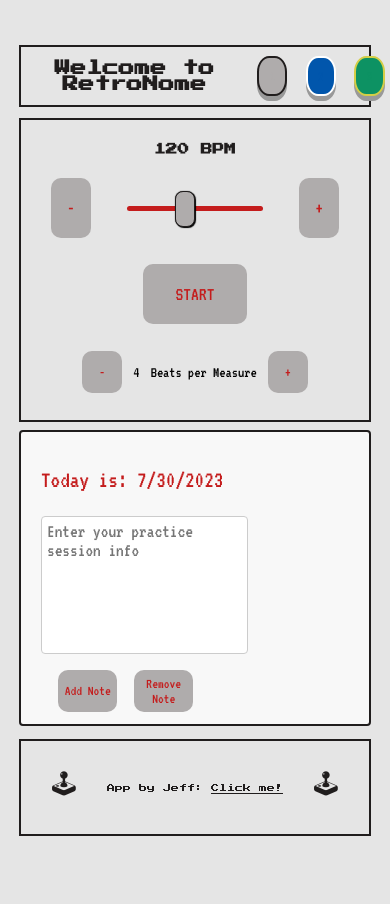
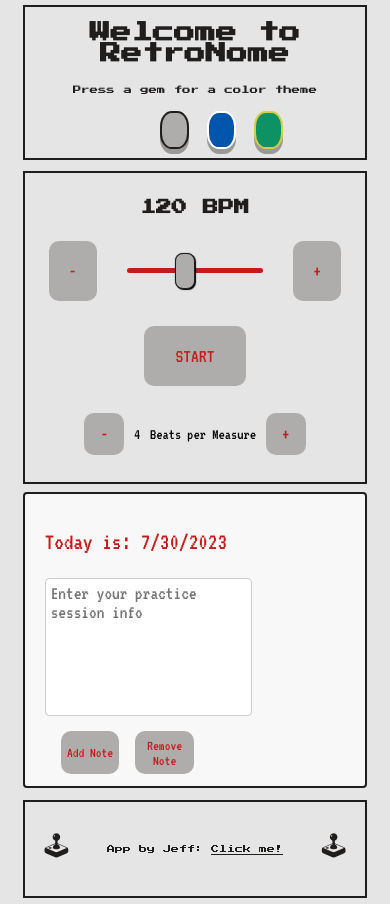
Before and after one commit to Reptartheman/RetroNome, a plain HTML site: page index.html in a window 390 px wide. Before the commit the page ends 881 px from the top, so only its background shows below. Drawn offline with nearby package versions, Linux system fonts and the light colour scheme; a web font is replaced by a local one.

Commit message:
styles/script
Fixed an issue where the media queries were off. Also fixed an issue where the note would not delete from local storage.

```diff
--- a/assets/scripts/app.js
+++ b/assets/scripts/app.js
@@ -201,6 +201,15 @@ function saveNote(event) {
   localStorage.setItem("Note", JSON.stringify(noteText));
 }
 
+function deleteNote(event){
+  event.preventDefault();
+  localStorage.removeItem("Note");
+  note = document.querySelector(".note-textarea");
+  if (note) {
+    note.value = "";
+  }
+}
+
 function init() {
   let savedNote = JSON.parse(localStorage.getItem("Note"));
 
@@ -221,6 +230,8 @@ function changeStyle(stylesheet) {
 
 
 addNote.addEventListener("click", saveNote);
+removeNote.addEventListener("click", deleteNote);
+
 
 defaultBtn.addEventListener("click", () => {
   changeStyle("./assets/styles/default.css");
@@ -234,9 +245,5 @@ zeldaBtn.addEventListener("click", () => {
   changeStyle("./assets/styles/zelda.css");
 });
 
-removeNote.addEventListener("click", () => {
-  event.preventDefault();
-  note.value = "";
-  localStorage.removeItem("Note");
-});
+
 init();
--- a/assets/styles/default.css
+++ b/assets/styles/default.css
@@ -42,6 +42,14 @@ footer {
   text-align: center;
 }
 
+h1 {
+    font-size: 3vh;
+}
+
+header p {
+    font-size: 1vh;
+}
+
 footer p {
   color: var(--colorOne);
 }
@@ -63,7 +71,6 @@ a:active {
 .themeContainer {
     display: flex;
     justify-content: space-evenly;
-    /* align-items: center; */
 }
 
 .colorTheme {
@@ -74,7 +81,6 @@ a:active {
     color:var(--colorFive);
     padding: 10px;
     font-family: var(--fontTwo);
-    font-size: 3vh;
     transition-duration: 0.4s;
     cursor: pointer;
     box-shadow: 0 5px #999;
@@ -372,7 +378,7 @@ input[type="range"]::-moz-range-track {
     border: 1px solid #ccc;
     border-radius: 4px;
     font-family: var(--fontTwo);
-    font-size: 2vw;
+    font-size: 1.2vw;
   }
 
 .timer {
@@ -397,10 +403,10 @@ input[type="range"]::-moz-range-track {
 
 
 /* iPhone 12 Portrait */
-@media only screen and (min-width: 100px) and (max-width: 844px) and (orientation: portrait) {
+@media only screen and (min-width: 320px) and (max-width: 1180px) and (orientation: portrait) {
     /* ----------------------- MAIN CONTENT STYLES ----------------------- */
     body {
-        margin: 10% 2% 10% 2%;
+        margin: auto 3% auto 3%;
         display: flex;
         flex-direction: column;
         justify-content: center;
@@ -412,14 +418,27 @@ input[type="range"]::-moz-range-track {
     header,
     footer {
       display: flex;
+      flex-direction: column;
       border: var(--border);
-      justify-content: space-evenly;
+      justify-content: space-around;
       align-items: center;
       font-family: var(--fontOne);
       font-size: 0.5rem;
       color: var(--colorOne);
       margin: var(--margin);
       text-align: center;
+    }
+
+    #footer {
+        flex-direction: row;
+    }
+
+    header p {
+        font-size: 1vh;
+    }
+
+    h1 {
+        font-size: 2.5vh;
     }
 
     footer p {
@@ -443,8 +462,6 @@ input[type="range"]::-moz-range-track {
     .themeContainer {
         display: flex;
         justify-content: space-evenly;
-        align-items: center;
-        margin-right: 30px;
     }
 
     .colorTheme {
@@ -452,9 +469,9 @@ input[type="range"]::-moz-range-track {
         border: none;
         border-radius: 40%;
         margin: 10%;
+        color:var(--colorFive);
         padding: 10px;
         font-family: var(--fontTwo);
-        font-size: 1rem;
         transition-duration: 0.4s;
         cursor: pointer;
         box-shadow: 0 5px #999;
@@ -532,13 +549,9 @@ input[type="range"]::-moz-range-track {
 
 .tempo {
     display: inline;
-    font-size: 3vw;
+    font-size: 4vw;
 }
 
-.bpm {
-    display: inline;
-    font-size: 2vw;
-}
 
 .tempo-text {
     font-size: 2vw;
@@ -561,7 +574,7 @@ input[type="range"]::-moz-range-track {
     font-size: 5vw;
     color:var(--colorFive);
     padding: 20px;
-    width: 10%;
+    width: 14%;
     transition-duration: 0.4s;
     cursor: pointer;
 }
@@ -659,7 +672,7 @@ input[type="range"]::-moz-range-track {
     border: none;
     border-radius: 10px;
     font-family: var(--fontTwo);
-    font-size: 4vw;
+    font-size: 5vw;
     color:var(--colorFive);
     padding: 20px;
     width: 10%;
@@ -681,23 +694,6 @@ input[type="range"]::-moz-range-track {
     justify-content: space-around;
 }
 
-/* .stepper {
-    display: flex;
-    justify-content: center;
-    align-items: center;
-    background-color: var(--colorThree);
-    border: none;
-    border-radius: 10px;
-    font-family: var(--font);
-    font-size: 28px;
-    color: var(--colorTwo);
-    width: 5vw;
-    height: 5vh;
-    font-family: var(--font);
-    font-size: 3vw;
-    text-align: center;
-    cursor: pointer;
-} */
 
 .stepper:hover {
     background: var(--colorOne);
@@ -772,9 +768,3 @@ input[type="range"]::-moz-range-track {
     color: var(--colorFive);
 }
 }
-
-
-/* iPhone 12 Landscape */
-@media only screen and (min-width: 844px) and (max-width: 375px) and (orientation: landscape) {
-    /* Your CSS styling for iPhone 12 in landscape orientation */
-  }
--- a/assets/styles/sonic.css
+++ b/assets/styles/sonic.css
@@ -40,6 +40,14 @@ footer {
   text-align: center;
 }
 
+header p {
+    font-size: 1vh;
+}
+
+h1 {
+    font-size: 3vh;
+}
+
 footer p {
     color: var(--colorFour);
 }
@@ -61,7 +69,6 @@ a:active {
 .themeContainer {
     display: flex;
     justify-content: space-evenly;
-    /* align-items: center; */
 }
 
 .colorTheme {
@@ -72,7 +79,6 @@ a:active {
     color:var(--colorFive);
     padding: 10px;
     font-family: var(--fontTwo);
-    font-size: 3vh;
     transition-duration: 0.4s;
     cursor: pointer;
     box-shadow: 0 5px #999;
@@ -373,7 +379,7 @@ input[type="range"]::-moz-range-track {
     border: 1px solid #ccc;
     border-radius: 4px;
     font-family: var(--fontTwo);
-    font-size: larger;
+    font-size: 1.2vw;
 }
 
 .timer {
@@ -402,7 +408,7 @@ input[type="range"]::-moz-range-track {
 @media only screen and (min-width: 100px) and (max-width: 844px) and (orientation: portrait) {
     /* ----------------------- MAIN CONTENT STYLES ----------------------- */
     body {
-        margin: 10% 2% 10% 2%;
+        margin: auto 3% auto 3%;
         display: flex;
         flex-direction: column;
         justify-content: center;
@@ -414,14 +420,27 @@ input[type="range"]::-moz-range-track {
     header,
     footer {
       display: flex;
+      flex-direction: column;
       border: var(--border);
-      justify-content: space-evenly;
+      justify-content: space-around;
       align-items: center;
       font-family: var(--fontOne);
       font-size: 40%;
       color: var(--colorFour);
       margin: var(--margin);
       text-align: center;
+    }
+
+    #footer {
+        flex-direction: row;
+    }
+
+    header p {
+        font-size: 1vh;
+    }
+
+    h1 {
+        font-size: 2.5vh;
     }
 
     footer p {
@@ -445,8 +464,6 @@ input[type="range"]::-moz-range-track {
     .themeContainer {
         display: flex;
         justify-content: space-evenly;
-        align-items: center;
-        margin-right: 30px;
     }
 
     .colorTheme {
@@ -535,7 +552,7 @@ input[type="range"]::-moz-range-track {
 
 .tempo {
     display: inline;
-    font-size: 3vw;
+    font-size: 4vw;
 }
 
 .bpm {
@@ -564,7 +581,7 @@ input[type="range"]::-moz-range-track {
     font-size: 5vw;
     color:var(--colorFour);
     padding: 20px;
-    width: 10%;
+    width: 14%;
     transition-duration: 0.4s;
     cursor: pointer;
 }
@@ -667,7 +684,7 @@ input[type="range"]::-moz-range-track {
     border: solid 2px var(--colorTwo);
     border-radius: 10px;
     font-family: var(--fontTwo);
-    font-size: 4vw;
+    font-size: 5vw;
     color:var(--colorFour);
     padding: 20px;
     width: 10%;
@@ -691,23 +708,6 @@ input[type="range"]::-moz-range-track {
     color: var(--colorFour);
 }
 
-/* .stepper {
-    display: flex;
-    justify-content: center;
-    align-items: center;
-    background-color: var(--colorThree);
-    border: none;
-    border-radius: 10px;
-    font-family: var(--font);
-    font-size: 28px;
-    color: var(--colorTwo);
-    width: 5vw;
-    height: 5vh;
-    font-family: var(--font);
-    font-size: 3vw;
-    text-align: center;
-    cursor: pointer;
-} */
 
 .stepper:hover {
     background: var(--colorOne);
--- a/assets/styles/zelda.css
+++ b/assets/styles/zelda.css
@@ -42,6 +42,14 @@ footer {
   text-align: center;
 }
 
+header p {
+    font-size: 1vh;
+}
+
+h1 {
+    font-size: 3vh;
+}
+
 footer p {
     color: var(--colorFour);
 }
@@ -63,7 +71,6 @@ a:active {
 .themeContainer {
     display: flex;
     justify-content: space-evenly;
-    /* align-items: center; */
 }
 
 .colorTheme {
@@ -74,7 +81,6 @@ a:active {
     color:var(--colorFive);
     padding: 10px;
     font-family: var(--fontTwo);
-    font-size: 3vh;
     transition-duration: 0.4s;
     cursor: pointer;
     box-shadow: 0 5px #999;
@@ -377,7 +383,7 @@ input[type="range"]::-moz-range-track {
     border: 1px solid #ccc;
     border-radius: 4px;
     font-family: var(--fontTwo);
-    font-size: larger;
+    font-size: 1.2vw;
 }
 
 
@@ -406,7 +412,7 @@ input[type="range"]::-moz-range-track {
 @media only screen and (min-width: 100px) and (max-width: 844px) and (orientation: portrait) {
     /* ----------------------- MAIN CONTENT STYLES ----------------------- */
     body {
-        margin: 10% 2% 10% 2%;
+        margin: auto 3% auto 3%;
         display: flex;
         flex-direction: column;
         justify-content: center;
@@ -418,6 +424,7 @@ input[type="range"]::-moz-range-track {
     header,
     footer {
       display: flex;
+      flex-direction: column;
       border: var(--border);
       justify-content: space-evenly;
       align-items: center;
@@ -426,6 +433,18 @@ input[type="range"]::-moz-range-track {
       color: var(--colorFour);
       margin: var(--margin);
       text-align: center;
+    }
+
+    #footer {
+        flex-direction: row;
+    }
+
+    header p {
+        font-size: 1vh;
+    }
+
+    h1 {
+        font-size: 2.5vh;
     }
 
     footer p {
@@ -449,8 +468,6 @@ input[type="range"]::-moz-range-track {
     .themeContainer {
         display: flex;
         justify-content: space-evenly;
-        align-items: center;
-        margin-right: 30px;
     }
 
     .colorTheme {
@@ -540,13 +557,9 @@ input[type="range"]::-moz-range-track {
 
 .tempo {
     display: inline;
-    font-size: 3vw;
+    font-size: 4vw;
 }
 
-.bpm {
-    display: inline;
-    font-size: 2vw;
-}
 
 .tempo-text {
     font-size: 2vw;
@@ -569,7 +582,7 @@ input[type="range"]::-moz-range-track {
     font-size: 4vw;
     color:var(--colorFour);
     padding: 20px;
-    width: 10%;
+    width: 14%;
     transition-duration: 0.4s;
     cursor: pointer;
 }
@@ -672,7 +685,7 @@ input[type="range"]::-moz-range-track {
     background-color: var(--colorTwo);
     border: var(--border);
     font-family: var(--fontTwo);
-    font-size: 4vw;
+    font-size: 5vw;
     color: var(--colorFour);
     padding: 20px;
     width: 5vw;
@@ -697,23 +710,6 @@ input[type="range"]::-moz-range-track {
     color: var(--colorFour);
 }
 
-/*  .stepper {
-    display: flex;
-    justify-content: center;
-    align-items: center;
-    background-color: var(--colorThree);
-    border: none;
-    border-radius: 10px;
-    font-family: var(--font);
-    font-size: 28px;
-    color: var(--colorTwo);
-    width: 5vw;
-    height: 5vh;
-    font-family: var(--font);
-    font-size: 3vw;
-    text-align: center;
-    cursor: pointer;
-}  */
 
 .stepper:hover {
     background: var(--colorOne);
--- a/index.html
+++ b/index.html
@@ -10,6 +10,7 @@
   <body>
     <header class="header">
       <h1>Welcome to RetroNome</h1>
+      <p>Press a gem for a color theme</p>
       <!-- <h3 class="themeTitle">Select your theme</h3> -->
       <div class="themeContainer">
           <button class="colorTheme" id="default">1</button>
@@ -58,7 +59,7 @@
       </section>
     </div>
 
-    <footer>
+    <footer id="footer">
       <p id="joystick">🕹</p>
       <p> App by Jeff: <a href="https://github.com/Reptartheman"> Click me!</a> </p>
       <p id="joystick">🕹</p>
```
Also changed, not shown: assets/scripts/timer.js (deleted, +0 -42 lines).
